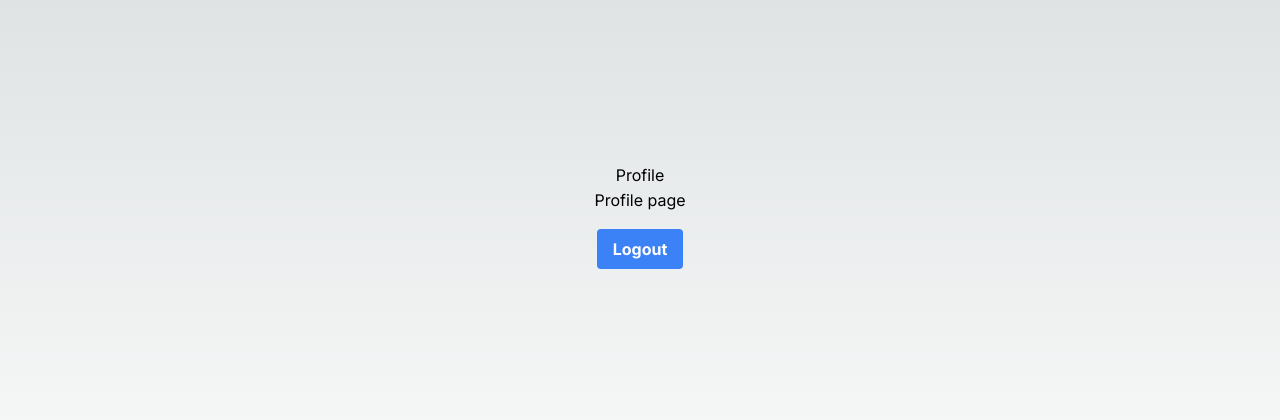
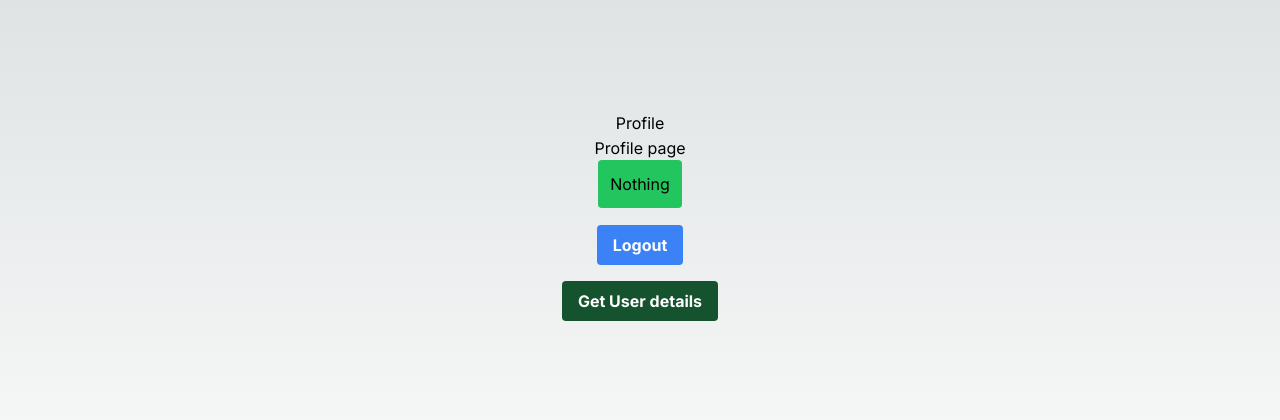
Before and after one commit to Deepjyoti-Sarmah/NextJS_Tutorials, a Next.js app: page /profile in a window 1280 px wide. Shown: the part 184-604 px from the top of the page. Built offline with nearby package versions, Linux system fonts and the light colour scheme.

Commit message:
middleware done, data fetched using token and displayed in the profile page---error there

```diff
--- a/src/app/api/users/me/route.ts
+++ b/src/app/api/users/me/route.ts
@@ -1,5 +1,4 @@
 import { getDataFromToken } from "@/helpers/getDataFromToken";
-getDataFromToken;
 
 import { NextRequest, NextResponse } from "next/server";
 import User from "@/models/userModel";
@@ -7,15 +6,16 @@
 
 connect();
 
-export async function GET(request:NextRequest) {
+export async function GET(request:NextRequest){
+
     try {
         const userId = await getDataFromToken(request);
         const user = await User.findOne({_id: userId}).select("-password");
         return NextResponse.json({
-            message: "User found",
+            mesaaage: "User found",
             data: user
         })
-    } catch (error: any) {
-        return NextResponse.json({error: error.message}, {status:400});
+    } catch (error:any) {
+        return NextResponse.json({error: error.message}, {status: 400});
     }
 }
--- a/src/app/profile/page.tsx
+++ b/src/app/profile/page.tsx
@@ -3,10 +3,13 @@
 import Link from "next/link";
 import { toast } from "react-hot-toast";
 import { useRouter } from "next/navigation";
+import { useState } from "react";
 
 export default function ProfilePage() {
 
     const router = useRouter();
+    const [data, setData] = useState("nothing");
+
     const logout = async () => {
         try {
             await axios.get('/api/users/logout')
@@ -17,16 +20,31 @@
             toast.error(error.message);
         }
     }
+    const getUserDetails = async () => {
+        const res = await axios.get('/api/users/me');
+        console.log(res.data);
+        setData(res.data.data._id);
+    }
+
 
     return (
         <div className="flex flex-col items-center justify-center min-h-screen py-2">
             <h1>Profile</h1>
             <hr />
             <p>Profile page</p>
+            <h2 className="p-3 rounded bg-green-500 ">{data === "nothing" ? "Nothing" : <Link href={`/profile/${data}`}>{data}</Link>}
+            </h2>
             <hr />
             <button
                 onClick={logout}
-                className="bg-blue-500 mt-4 hover:bg-blue-700 text-white font-bold py-2 px-4 rounded">Logout</button>
+                className="bg-blue-500 mt-4 hover:bg-blue-700 text-white font-bold py-2 px-4 rounded">
+                Logout
+            </button>
+            <button
+                onClick={getUserDetails}
+                className="bg-green-900 mt-4 hover:bg-blue-700 text-white font-bold py-2 px-4 rounded">
+                Get User details
+            </button>
         </div>
     )
 }
--- a/src/middleware.ts
+++ b/src/middleware.ts
@@ -24,7 +24,7 @@
 export const config = {
     matcher: [
         '/',
-        '/profile/*',
+        '/profile',
         '/login',
         '/signup',
     ]
```
